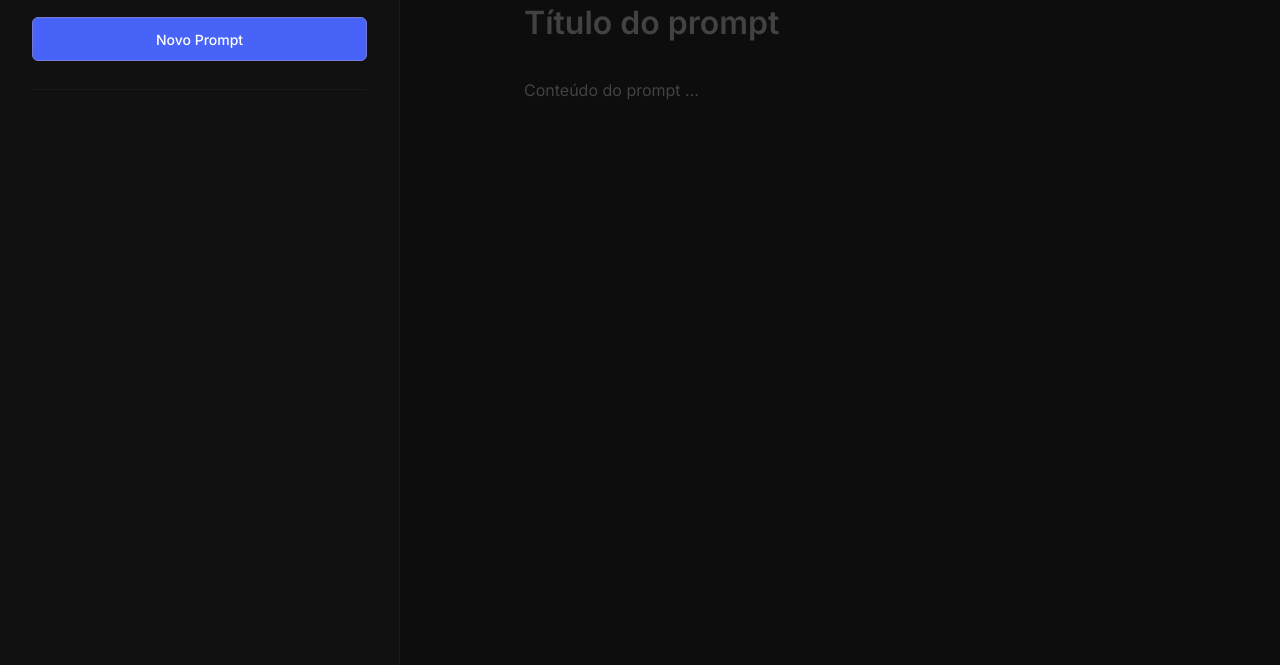
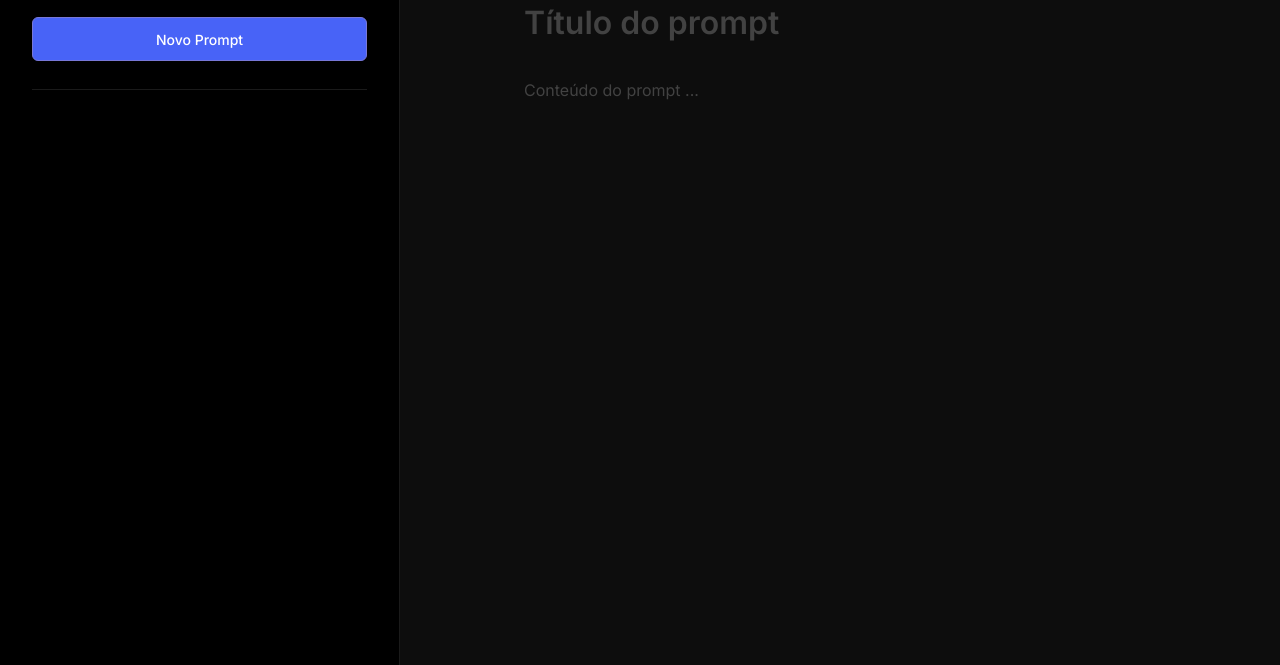
Before and after one commit to SilvioBrandao07/nlw-prompt-manager, a plain HTML site: page index.html in a window 1280 px wide. Shown: the part 135-800 px from the top of the page. Drawn offline with Linux system fonts and the light colour scheme.

Commit message:
troca da cor da sidbar

```diff
--- a/style.css
+++ b/style.css
@@ -8,7 +8,7 @@
   --alert-800: rgba(255, 92, 92, 0.08);
 
   --gray-900: #0d0d0d;
-  --gray-800: #111111;
+  --gray-800: #000000;
   --gray-700: #1a1a1a;
   --gray-200: #424242;
   --gray-100: #737373;
```
